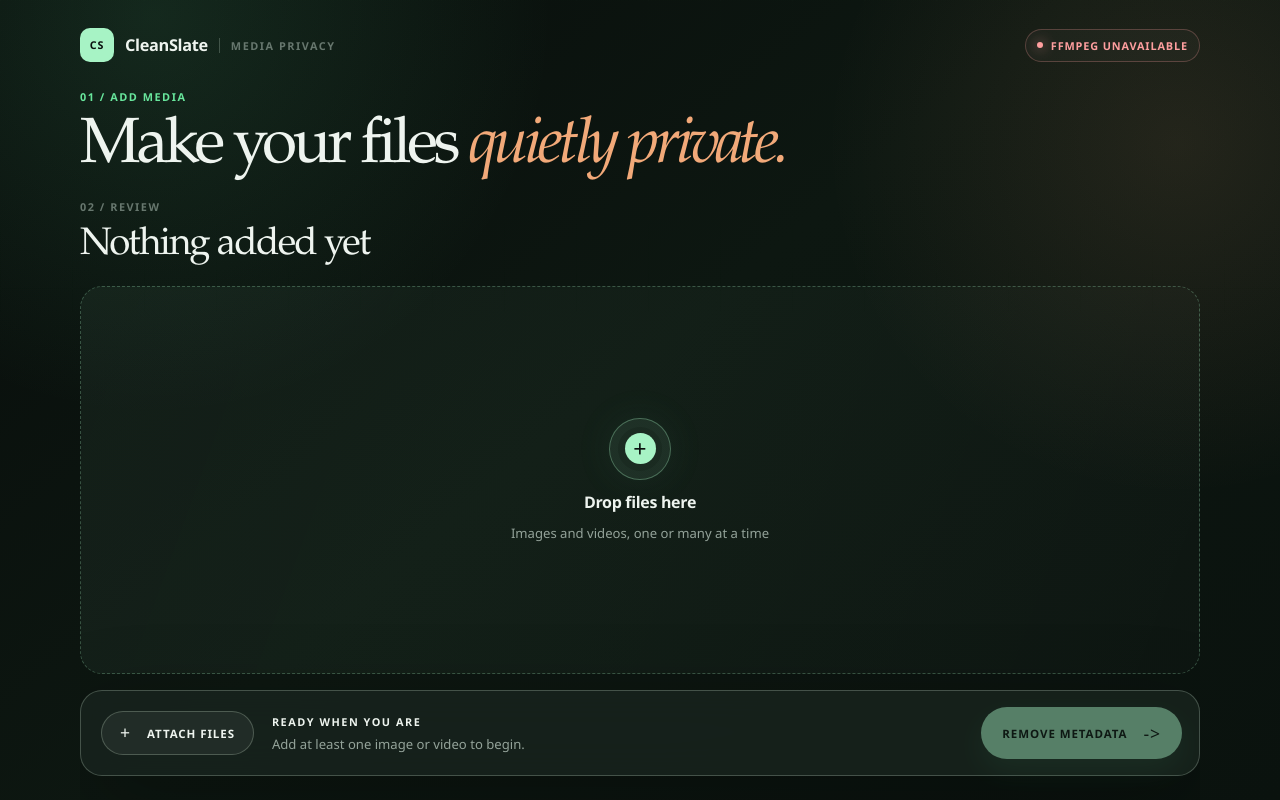
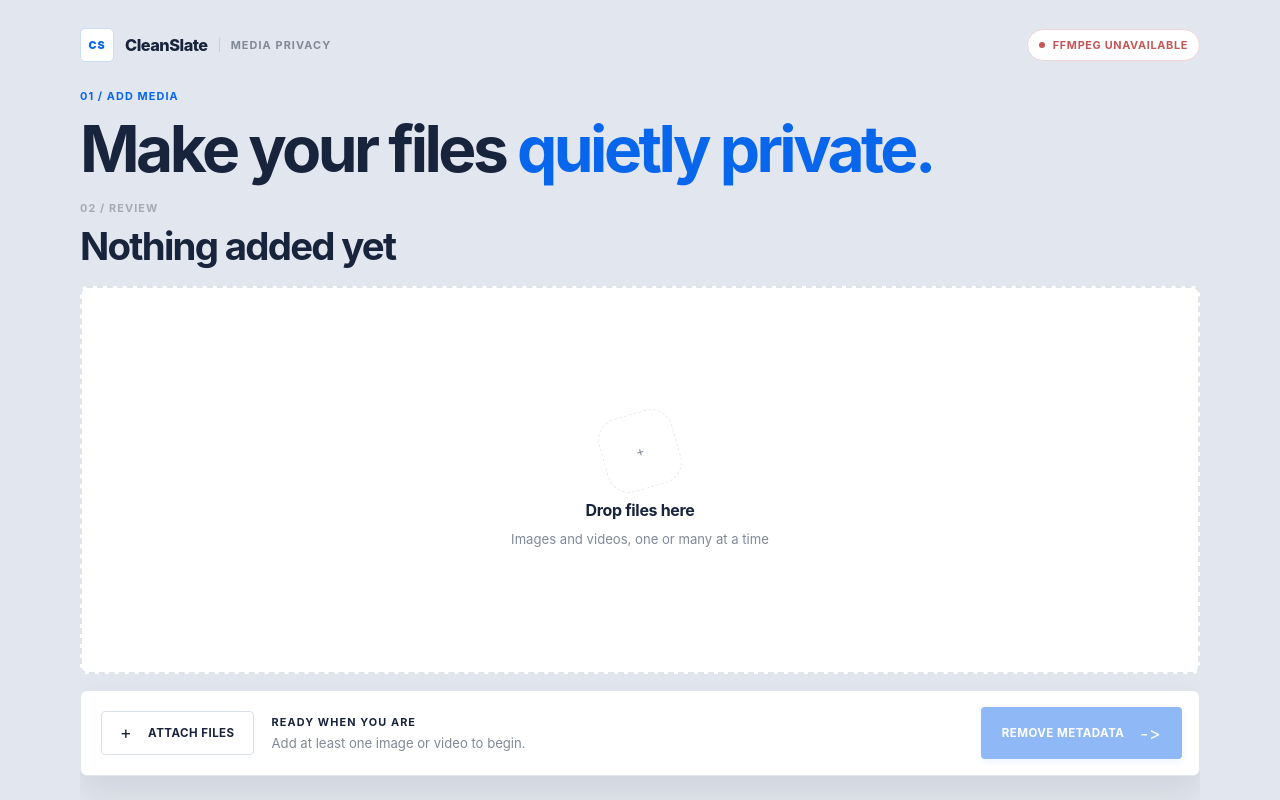
Before and after one commit to alejordanze/cleanslate, a React (Vite) app: page / in a window 1280 px wide. Built offline with nearby package versions, Linux system fonts and the light colour scheme.

Commit message:
style: apply light blue palette

```diff
--- a/src/main/index.ts
+++ b/src/main/index.ts
@@ -23,7 +23,7 @@ function createWindow() {
     height: 820,
     minWidth: 960,
     minHeight: 680,
-    backgroundColor: '#09111f',
+    backgroundColor: '#e2e6ee',
     title: 'CleanSlate',
     webPreferences: {
       contextIsolation: true,
--- a/src/renderer/src/style.css
+++ b/src/renderer/src/style.css
@@ -1,194 +1,89 @@
 :root {
-  color-scheme: dark;
-  --ink: #eef4ef;
-  --muted: #94a39a;
-  --faint: #67776e;
-  --canvas: #0a100e;
-  --surface: rgba(20, 30, 25, 0.72);
-  --surface-strong: #18231d;
-  --line: rgba(199, 222, 204, 0.13);
-  --line-strong: rgba(199, 222, 204, 0.26);
-  --mint: #a7f3c5;
-  --mint-strong: #68e69c;
-  --orange: #f2a979;
-  --danger: #ff9f9f;
-  --radius-lg: 22px;
-  --radius-md: 14px;
-  --radius-pill: 999px;
-  --shadow: 0 28px 90px rgba(0, 0, 0, 0.32);
-  --font-sans: "Avenir Next", "Avenir", "Segoe UI", sans-serif;
-  --font-display: "Iowan Old Style", "Palatino Linotype", "Book Antiqua", Georgia, serif;
-  --font-mono: "SFMono-Regular", "Cascadia Code", "Menlo", Consolas, monospace;
+  color-scheme: light;
+  --ink: #18233c;
+  --muted: #818896;
+  --faint: #a5aab5;
+  --canvas: #e2e6ee;
+  --surface: #fff;
+  --surface-strong: #fff;
+  --line: #e8ebf0;
+  --line-strong: #dfe4eb;
+  --blue: #0866ed;
+  --blue-hover: #0059d8;
+  --danger: #c65656;
+  --radius-lg: 7px;
+  --radius-md: 5px;
+  --shadow: 0 16px 36px rgba(31, 45, 71, .10);
+  --font-sans: Inter, "Avenir Next", Avenir, "Segoe UI", sans-serif;
+  --font-mono: "SFMono-Regular", "Cascadia Code", Menlo, Consolas, monospace;
 }
 
-* {
-  box-sizing: border-box;
-}
-
-html,
-body,
-#root {
-  height: 100%;
-}
-
-body {
-  margin: 0;
-  overflow: hidden;
-  color: var(--ink);
-  font-family: var(--font-sans);
-  background:
-    radial-gradient(circle at 12% 2%, rgba(104, 230, 156, 0.12), transparent 25rem),
-    radial-gradient(circle at 92% 18%, rgba(242, 169, 121, 0.1), transparent 22rem),
-    linear-gradient(140deg, #080d0b 0%, #0d1711 48%, #0a120e 100%);
-}
-
-body::before {
-  position: fixed;
-  inset: 0;
-  z-index: -1;
-  pointer-events: none;
-  content: "";
-  opacity: 0.22;
-  background-image: linear-gradient(rgba(217, 241, 222, 0.035) 1px, transparent 1px), linear-gradient(90deg, rgba(217, 241, 222, 0.035) 1px, transparent 1px);
-  background-size: 72px 72px;
-  mask-image: linear-gradient(to bottom, black, transparent 78%);
-}
-
-button {
-  border: 0;
-  font: inherit;
-}
+* { box-sizing: border-box; }
+html, body, #root { height: 100%; }
+body { margin: 0; overflow: hidden; color: var(--ink); font-family: var(--font-sans); background: var(--canvas); }
+button { border: 0; font: inherit; }
+button:focus-visible, .save-option:focus-within { outline: 3px solid rgba(8, 102, 237, .28); outline-offset: 3px; }
 
 .app-shell {
+  display: flex;
   width: min(1120px, calc(100% - 48px));
   height: 100dvh;
   min-height: 0;
+  flex-direction: column;
   margin: 0 auto;
   padding: 28px 0 24px;
   overflow: hidden;
-  display: flex;
-  flex-direction: column;
 }
 
-.app-header,
-.brand,
-.section-heading,
-.process-bar,
-.file-row {
-  display: flex;
-  align-items: center;
-}
-
-.app-header {
-  justify-content: space-between;
-  gap: 20px;
-  flex: 0 0 auto;
-  padding-bottom: 27px;
-}
-
-.brand {
-  gap: 11px;
-}
-
+.app-header, .brand, .section-heading, .process-bar, .file-row { display: flex; align-items: center; }
+.app-header { flex: 0 0 auto; justify-content: space-between; gap: 20px; padding-bottom: 27px; }
+.brand { gap: 11px; }
 .brand-mark {
   display: grid;
   width: 34px;
   height: 34px;
   place-items: center;
-  border: 1px solid rgba(167, 243, 197, 0.28);
-  border-radius: 10px;
-  color: var(--canvas);
-  background: var(--mint);
-  font-size: 0.67rem;
+  border: 1px solid #cbdcf8;
+  border-radius: 5px;
+  color: var(--blue);
+  background: #fff;
+  font-size: .67rem;
   font-weight: 900;
-  letter-spacing: 0.08em;
+  letter-spacing: .08em;
 }
-
-.brand-name {
-  font-size: 1.02rem;
-  font-weight: 800;
-  letter-spacing: -0.02em;
-}
-
-.brand-tag,
-.runtime-pill,
-.section-kicker,
-.process-label {
+.brand-name { font-size: 1.02rem; font-weight: 800; letter-spacing: -.03em; }
+.brand-tag, .runtime-pill, .section-kicker, .process-label {
   color: var(--muted);
-  font-size: 0.68rem;
-  font-weight: 800;
-  letter-spacing: 0.14em;
+  font-size: .68rem;
+  font-weight: 750;
+  letter-spacing: .1em;
   text-transform: uppercase;
 }
+.brand-tag { padding-left: 11px; border-left: 1px solid #c8cfda; }
+.runtime-pill { display: inline-flex; align-items: center; gap: 8px; padding: 8px 11px; border: 1px solid #d8dde5; border-radius: 999px; background: #fff; letter-spacing: .06em; }
+.runtime-pill[data-state="ready"] { border-color: #cce8d9; color: #33885f; }
+.runtime-pill[data-state="error"] { border-color: #f1d4d4; color: var(--danger); }
+.runtime-dot { width: 6px; height: 6px; border-radius: 50%; background: currentColor; }
 
-.brand-tag {
-  padding-left: 11px;
-  border-left: 1px solid var(--line-strong);
-  color: var(--faint);
-}
-
-.runtime-pill {
-  display: inline-flex;
-  align-items: center;
-  gap: 8px;
-  padding: 8px 11px;
-  border: 1px solid var(--line);
-  border-radius: var(--radius-pill);
-  background: rgba(255, 255, 255, 0.025);
-  letter-spacing: 0.08em;
-}
-
-.runtime-pill[data-state="ready"] {
-  border-color: rgba(104, 230, 156, 0.26);
-  color: var(--mint);
-}
-
-.runtime-pill[data-state="error"] {
-  border-color: rgba(255, 159, 159, 0.26);
-  color: var(--danger);
-}
-
-.runtime-dot {
-  width: 6px;
-  height: 6px;
-  border-radius: 50%;
-  background: currentColor;
-  box-shadow: 0 0 14px currentColor;
-}
-
-.page-heading {
-  align-items: end;
-  justify-content: space-between;
-  flex: 0 0 auto;
-  margin-bottom: 20px;
-}
-
-.section-kicker {
-  display: block;
-  margin-bottom: 13px;
-  color: var(--mint-strong);
-}
-
-h1,
-h2,
-p {
-  margin-top: 0;
-}
-
+.page-heading { flex: 0 0 auto; margin-bottom: 20px; }
+.section-kicker { display: block; margin-bottom: 13px; color: var(--blue); }
+h1, h2, p { margin-top: 0; }
 h1 {
   max-width: none;
   margin-bottom: 0;
-  font-family: var(--font-display);
   font-size: clamp(2.35rem, 5vw, 4rem);
-  font-weight: 400;
-  line-height: 0.95;
-  letter-spacing: -0.065em;
+  font-weight: 750;
+  line-height: 1.02;
+  letter-spacing: -.055em;
 }
+h1 em { color: var(--blue); font-style: normal; }
 
-h1 em {
-  color: var(--orange);
-  font-style: italic;
-}
+.file-section { display: flex; min-height: 0; flex: 1 1 auto; flex-direction: column; }
+.section-heading { flex: 0 0 auto; justify-content: space-between; gap: 20px; margin-bottom: 17px; }
+.section-heading .section-kicker { margin-bottom: 8px; color: var(--faint); }
+h2 { margin-bottom: 0; font-size: clamp(1.8rem, 3vw, 2.6rem); font-weight: 700; letter-spacing: -.045em; }
+.text-button, .remove-button { padding: 0; color: var(--blue); background: transparent; font-size: .72rem; font-weight: 750; letter-spacing: .04em; text-transform: uppercase; cursor: pointer; }
+.text-button:hover, .remove-button:hover { text-decoration: underline; }
 
 .file-board {
   position: relative;
@@ -196,482 +91,83 @@ h1 em {
   flex: 1 1 auto;
   overflow-y: auto;
   padding: 14px;
-  border: 1px dashed rgba(167, 243, 197, 0.27);
+  border: 2px dashed #dfe4eb;
   border-radius: var(--radius-lg);
-  background: linear-gradient(110deg, rgba(167, 243, 197, 0.055), rgba(255, 255, 255, 0.014));
-  scrollbar-color: rgba(167, 243, 197, 0.34) transparent;
+  background: #fff;
+  scrollbar-color: #ccd7e6 transparent;
   scrollbar-width: thin;
   transition: border-color 180ms ease, background 180ms ease;
 }
+.file-board.is-dragging { border-color: var(--blue); background: #f7faff; }
+.empty-state { display: flex; min-height: 100%; align-items: center; flex-direction: column; justify-content: center; gap: 11px; color: var(--muted); font-size: .82rem; text-align: center; }
+.empty-state strong { color: var(--ink); font-size: 1rem; letter-spacing: -.02em; }
+.empty-state > span { font-size: .82rem; }
+.drop-orbit { display: grid; width: 76px; height: 76px; place-items: center; border: 1px dashed #e7e9ee; border-radius: 22px; transform: rotate(-16deg); }
+.drop-orbit__icon { display: block; width: 47px; height: 47px; transform: rotate(16deg); }
 
-.file-board.is-dragging {
-  border-color: var(--mint-strong);
-  background: rgba(104, 230, 156, 0.13);
-}
+.button { display: inline-flex; min-height: 44px; align-items: center; justify-content: center; gap: 16px; padding: 0 18px; border-radius: 4px; font-size: .72rem; font-weight: 750; letter-spacing: .04em; text-transform: uppercase; cursor: pointer; transition: background 160ms ease, box-shadow 160ms ease, opacity 160ms ease; }
+.button:disabled { cursor: not-allowed; opacity: .45; }
+.button--secondary { border: 1px solid #d9e0e9; color: var(--ink); background: #fff; }
+.button--secondary:hover:not(:disabled) { background: #f8faff; }
+.button--primary { min-height: 52px; padding: 0 21px; color: #fff; background: var(--blue); box-shadow: 0 3px 8px rgba(8, 102, 237, .16); }
+.button--primary:hover:not(:disabled) { background: var(--blue-hover); }
+.button-arrow { font-size: 1.1rem; font-weight: 400; }
 
-.drop-orbit {
-  display: grid;
-  width: 62px;
-  height: 62px;
-  place-items: center;
-  border: 1px solid rgba(167, 243, 197, 0.34);
-  border-radius: 50%;
-  background: rgba(167, 243, 197, 0.06);
-  box-shadow: inset 0 0 0 8px rgba(167, 243, 197, 0.025), 0 0 40px rgba(104, 230, 156, 0.08);
-}
+.file-list { display: grid; min-height: 100%; align-content: start; gap: 9px; }
+.file-list-hint { position: sticky; top: 0; z-index: 1; display: block; padding: 3px 2px 10px; color: var(--faint); background: linear-gradient(#fff 65%, transparent); font-size: .67rem; letter-spacing: .08em; text-transform: uppercase; }
+.file-row { gap: 14px; min-width: 0; padding: 12px 14px; border: 1px solid var(--line); border-radius: var(--radius-md); background: var(--surface); animation: appear 260ms ease both; }
+.file-kind { display: grid; width: 42px; height: 42px; flex: 0 0 42px; place-items: center; border-radius: 5px; font-family: var(--font-mono); font-size: .59rem; font-weight: 800; letter-spacing: .04em; }
+.file-kind--image { color: var(--blue); background: #eaf2ff; }
+.file-kind--video { color: #7859b8; background: #f1ecfb; }
+.file-details { display: flex; min-width: 0; flex: 1; flex-direction: column; gap: 5px; }
+.file-details strong { overflow: hidden; color: var(--ink); font-size: .92rem; font-weight: 700; text-overflow: ellipsis; white-space: nowrap; }
+.file-details > span { color: var(--muted); font-family: var(--font-mono); font-size: .68rem; }
+.file-meta-separator { margin: 0 8px; color: var(--faint); }
+.remove-button { flex: 0 0 auto; color: var(--muted); font-size: .62rem; }
 
-.drop-orbit__inner {
-  display: grid;
-  width: 31px;
-  height: 31px;
-  place-items: center;
-  border-radius: 50%;
-  color: var(--canvas);
-  background: var(--mint);
-  font-size: 1.45rem;
-  font-weight: 400;
-  line-height: 1;
-}
+.process-bar { flex: 0 0 auto; justify-content: space-between; gap: 24px; margin-top: 16px; padding: 16px 17px 16px 20px; border: 1px solid var(--line-strong); border-radius: var(--radius-lg); background: #fff; box-shadow: var(--shadow); }
+.process-info, .process-copy { display: flex; min-width: 0; }
+.process-info { align-items: center; gap: 18px; }
+.process-copy { flex-direction: column; gap: 6px; }
+.process-label { color: var(--ink); }
+.process-note { min-width: 0; overflow: hidden; color: var(--muted); font-size: .82rem; text-overflow: ellipsis; white-space: nowrap; }
+.process-info > .process-note { flex: 1; }
+.process-note--warning { color: var(--danger); }
+.attach-mark { font-size: 1.1rem; font-weight: 400; line-height: 1; }
 
-.empty-state,
-.process-note {
-  color: var(--muted);
-  font-size: 0.82rem;
-}
+.modal-backdrop { position: fixed; inset: 0; z-index: 10; display: grid; place-items: center; padding: 24px; background: rgba(30, 42, 65, .42); backdrop-filter: blur(3px); }
+.save-dialog { width: min(100%, 560px); max-height: calc(100dvh - 48px); overflow-y: auto; padding: 28px; border: 1px solid var(--line-strong); border-radius: var(--radius-lg); background: var(--surface-strong); box-shadow: 0 22px 55px rgba(30, 42, 65, .20); }
+.save-dialog .section-kicker { margin-bottom: 10px; }
+.save-dialog h2 { font-size: clamp(2rem, 5vw, 2.8rem); line-height: 1.05; }
+.save-dialog-copy { max-width: 46ch; margin: 15px 0 22px; color: var(--muted); font-size: .88rem; line-height: 1.55; }
+.save-options { display: grid; gap: 10px; }
+.save-option { display: flex; align-items: flex-start; gap: 13px; padding: 15px; border: 1px solid var(--line); border-radius: var(--radius-md); background: #fff; cursor: pointer; transition: border-color 160ms ease, background 160ms ease; }
+.save-option:hover, .save-option.is-selected { border-color: #91bcfa; background: #f5f9ff; }
+.save-option input { width: 16px; height: 16px; flex: 0 0 16px; margin: 2px 0 0; accent-color: var(--blue); }
+.save-option span { display: flex; min-width: 0; flex-direction: column; gap: 6px; }
+.save-option strong { font-size: .88rem; }
+.save-option small { color: var(--muted); font-size: .76rem; line-height: 1.45; }
+.save-option code { color: var(--blue); font-family: var(--font-mono); font-size: .72rem; }
+.save-dialog-actions { display: flex; align-items: center; justify-content: flex-end; gap: 20px; margin-top: 24px; }
+.sr-only { position: absolute; width: 1px; height: 1px; padding: 0; overflow: hidden; clip: rect(0, 0, 0, 0); white-space: nowrap; border: 0; }
 
-.button {
-  display: inline-flex;
-  align-items: center;
-  justify-content: center;
-  gap: 16px;
-  min-height: 44px;
-  padding: 0 18px;
-  border-radius: var(--radius-pill);
-  font-size: 0.72rem;
-  font-weight: 850;
-  letter-spacing: 0.08em;
-  text-transform: uppercase;
-  cursor: pointer;
-  transition: transform 160ms ease, filter 160ms ease, opacity 160ms ease;
-}
-
-.button:hover:not(:disabled) {
-  filter: brightness(1.08);
-  transform: translateY(-1px);
-}
-
-.button:disabled {
-  cursor: not-allowed;
-  opacity: 0.45;
-}
-
-.button--secondary {
-  border: 1px solid var(--line-strong);
-  color: var(--ink);
-  background: rgba(255, 255, 255, 0.055);
-}
-
-.button--primary {
-  min-height: 52px;
-  padding: 0 21px;
-  color: #08100b;
-  background: var(--mint);
-  box-shadow: 0 12px 30px rgba(104, 230, 156, 0.15);
-}
-
-.button-arrow {
-  font-size: 1.1rem;
-  font-weight: 400;
-}
-
-.file-section {
-  display: flex;
-  min-height: 0;
-  margin-top: 0;
-  flex: 1 1 auto;
-  flex-direction: column;
-}
-
-.section-heading {
-  justify-content: space-between;
-  gap: 20px;
-  flex: 0 0 auto;
-  margin-bottom: 17px;
-}
-
-.section-heading .section-kicker {
-  margin-bottom: 8px;
-  color: var(--faint);
-}
-
-h2 {
-  margin-bottom: 0;
-  font-family: var(--font-display);
-  font-size: clamp(1.8rem, 3vw, 2.6rem);
-  font-weight: 400;
-  letter-spacing: -0.045em;
-}
-
-.text-button,
-.remove-button {
-  padding: 0;
-  color: var(--muted);
-  background: transparent;
-  font-size: 0.72rem;
-  font-weight: 800;
-  letter-spacing: 0.08em;
-  text-transform: uppercase;
-  cursor: pointer;
-}
-
-.text-button:hover,
-.remove-button:hover {
-  color: var(--ink);
-}
-
-.empty-state {
-  display: flex;
-  min-height: 100%;
-  align-items: center;
-  flex-direction: column;
-  justify-content: center;
-  gap: 11px;
-  color: var(--muted);
-  text-align: center;
-}
-
-.empty-state strong {
-  color: var(--ink);
-  font-size: 1rem;
-  letter-spacing: -0.02em;
-}
-
-.empty-state > span {
-  font-size: 0.82rem;
-}
-
-.file-list {
-  display: grid;
-  min-height: 100%;
-  align-content: start;
-  gap: 9px;
-}
-
-.file-list-hint {
-  position: sticky;
-  top: 0;
-  z-index: 1;
-  display: block;
-  padding: 3px 2px 10px;
-  color: var(--faint);
-  background: linear-gradient(var(--canvas) 65%, transparent);
-  font-size: 0.67rem;
-  letter-spacing: 0.08em;
-  text-transform: uppercase;
-}
-
-.file-row {
-  gap: 14px;
-  min-width: 0;
-  padding: 12px 14px;
-  border: 1px solid var(--line);
-  border-radius: var(--radius-md);
-  background: var(--surface);
-  box-shadow: 0 10px 30px rgba(0, 0, 0, 0.08);
-  animation: appear 260ms ease both;
-}
-
-.file-kind {
-  display: grid;
-  width: 42px;
-  height: 42px;
-  flex: 0 0 42px;
-  place-items: center;
-  border-radius: 11px;
-  font-family: var(--font-mono);
-  font-size: 0.59rem;
-  font-weight: 800;
-  letter-spacing: 0.04em;
-}
-
-.file-kind--image {
-  color: var(--mint);
-  background: rgba(104, 230, 156, 0.12);
-}
-
-.file-kind--video {
-  color: #f6bd9b;
-  background: rgba(242, 169, 121, 0.13);
-}
-
-.file-details {
-  display: flex;
-  min-width: 0;
-  flex: 1;
-  flex-direction: column;
-  gap: 5px;
-}
-
-.file-details strong {
-  overflow: hidden;
-  color: var(--ink);
-  font-size: 0.92rem;
-  font-weight: 700;
-  text-overflow: ellipsis;
-  white-space: nowrap;
-}
-
-.file-details > span {
-  color: var(--muted);
-  font-family: var(--font-mono);
-  font-size: 0.68rem;
-}
-
-.file-meta-separator {
-  margin: 0 8px;
-  color: var(--faint);
-}
-
-.remove-button {
-  flex: 0 0 auto;
-  color: var(--faint);
-  font-size: 0.62rem;
-}
-
-.process-bar {
-  justify-content: space-between;
-  gap: 24px;
-  flex: 0 0 auto;
-  margin-top: 16px;
-  padding: 16px 17px 16px 20px;
-  border: 1px solid var(--line-strong);
-  border-radius: var(--radius-lg);
-  background: rgba(24, 35, 29, 0.87);
-  box-shadow: var(--shadow);
-  backdrop-filter: blur(18px);
-}
-
-.process-info,
-.process-copy {
-  display: flex;
-  min-width: 0;
-}
-
-.process-info {
-  align-items: center;
-  gap: 18px;
-}
-
-.process-copy {
-  flex-direction: column;
-  gap: 6px;
-}
-
-.process-label {
-  color: var(--ink);
-}
-
-.process-note {
-  min-width: 0;
-  overflow: hidden;
-  text-overflow: ellipsis;
-  white-space: nowrap;
-}
-
-.process-info > .process-note {
-  flex: 1;
-}
-
-.process-note--warning {
-  color: #f7c4a4;
-}
-
-.attach-mark {
-  font-size: 1.1rem;
-  font-weight: 400;
-  line-height: 1;
-}
-
-.modal-backdrop {
-  position: fixed;
-  inset: 0;
-  z-index: 10;
-  display: grid;
-  place-items: center;
-  padding: 24px;
-  background: rgba(3, 8, 5, 0.72);
-  backdrop-filter: blur(10px);
-}
-
-.save-dialog {
-  width: min(100%, 560px);
-  padding: 28px;
-  border: 1px solid var(--line-strong);
-  border-radius: var(--radius-lg);
-  background: var(--surface-strong);
-  box-shadow: var(--shadow);
-}
-
-.save-dialog .section-kicker {
-  margin-bottom: 10px;
-}
-
-.save-dialog h2 {
-  font-size: clamp(2rem, 5vw, 2.8rem);
-  line-height: 0.98;
-}
-
-.save-dialog-copy {
-  max-width: 46ch;
-  margin: 15px 0 22px;
-  color: var(--muted);
-  font-size: 0.88rem;
-  line-height: 1.55;
-}
-
-.save-options {
-  display: grid;
-  gap: 10px;
-}
-
-.save-option {
-  display: flex;
-  align-items: flex-start;
-  gap: 13px;
-  padding: 15px;
-  border: 1px solid var(--line);
-  border-radius: var(--radius-md);
-  background: rgba(255, 255, 255, 0.025);
-  cursor: pointer;
-  transition: border-color 160ms ease, background 160ms ease;
-}
-
-.save-option:hover,
-.save-option.is-selected {
-  border-color: rgba(167, 243, 197, 0.38);
-  background: rgba(167, 243, 197, 0.07);
-}
-
-.save-option input {
-  width: 16px;
-  height: 16px;
-  flex: 0 0 16px;
-  margin: 2px 0 0;
-  accent-color: var(--mint-strong);
-}
-
-.save-option span {
-  display: flex;
-  min-width: 0;
-  flex-direction: column;
-  gap: 6px;
-}
-
-.save-option strong {
-  font-size: 0.88rem;
-}
-
-.save-option small {
-  color: var(--muted);
-  font-size: 0.76rem;
-  line-height: 1.45;
-}
-
-.save-option code {
-  color: var(--mint);
-  font-family: var(--font-mono);
-  font-size: 0.72rem;
-}
-
-.save-dialog-actions {
-  display: flex;
-  align-items: center;
-  justify-content: flex-end;
-  gap: 20px;
-  margin-top: 24px;
-}
-
-.sr-only {
-  position: absolute;
-  width: 1px;
-  height: 1px;
-  padding: 0;
-  overflow: hidden;
-  clip: rect(0, 0, 0, 0);
-  white-space: nowrap;
-  border: 0;
-}
-
-@keyframes appear {
-  from {
-    opacity: 0;
-    transform: translateY(5px);
-  }
-
-  to {
-    opacity: 1;
-    transform: translateY(0);
-  }
-}
+@keyframes appear { from { opacity: 0; transform: translateY(5px); } to { opacity: 1; transform: translateY(0); } }
 
 @media (max-width: 760px) {
-  .app-shell {
-    width: min(100% - 28px, 620px);
-    padding-top: 20px;
-  }
-
-  .app-header {
-    align-items: flex-start;
-    padding-bottom: 24px;
-  }
-
-  .brand-tag {
-    display: none;
-  }
-
-  .process-bar {
-    align-items: stretch;
-    flex-direction: column;
-    gap: 15px;
-  }
-
-  .process-info {
-    width: 100%;
-  }
-
-  .process-info .button {
-    width: auto;
-  }
-
-  .process-bar > .button {
-    width: 100%;
-  }
+  .app-shell { width: min(100% - 28px, 620px); padding-top: 20px; }
+  .app-header { align-items: flex-start; padding-bottom: 24px; }
+  .brand-tag { display: none; }
+  .process-bar { align-items: stretch; flex-direction: column; gap: 15px; }
+  .process-info { width: 100%; }
+  .process-info .button { width: auto; }
+  .process-bar > .button { width: 100%; }
 }
 
 @media (max-width: 460px) {
-  h1 {
-    font-size: 2.7rem;
-  }
-
-  .file-row {
-    align-items: flex-start;
-  }
-
-  .remove-button {
-    padding-top: 12px;
-    font-size: 0;
-  }
-
-  .remove-button::after {
-    content: "Remove";
-    font-size: 0.62rem;
-  }
-
-  .modal-backdrop {
-    padding: 14px;
-  }
-
-  .save-dialog {
-    padding: 22px;
-  }
+  h1 { font-size: 2.7rem; }
+  .file-row { align-items: flex-start; }
+  .remove-button { padding-top: 12px; font-size: 0; }
+  .remove-button::after { content: "Remove"; font-size: .62rem; }
+  .modal-backdrop { padding: 14px; }
+  .save-dialog { padding: 22px; }
 }
```
